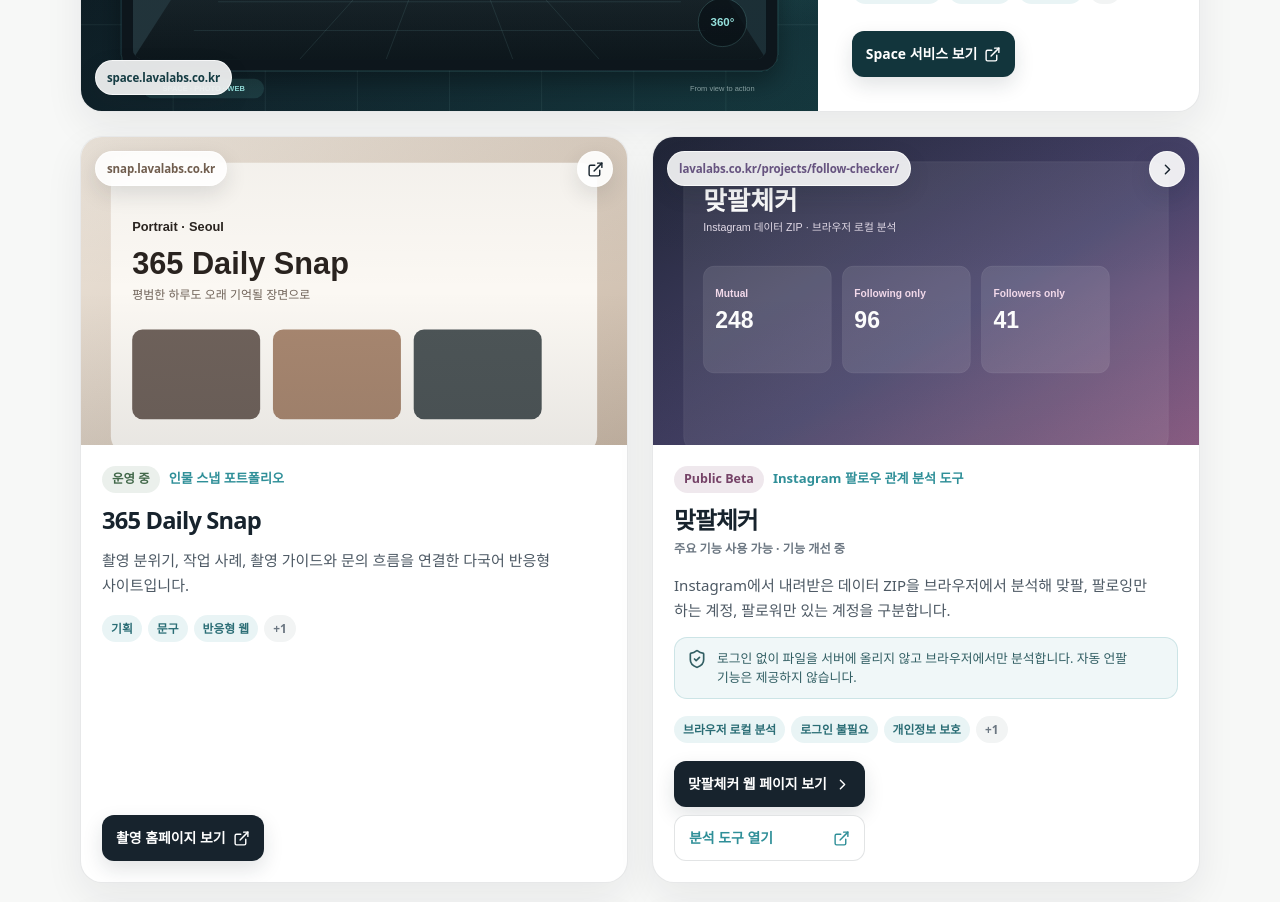
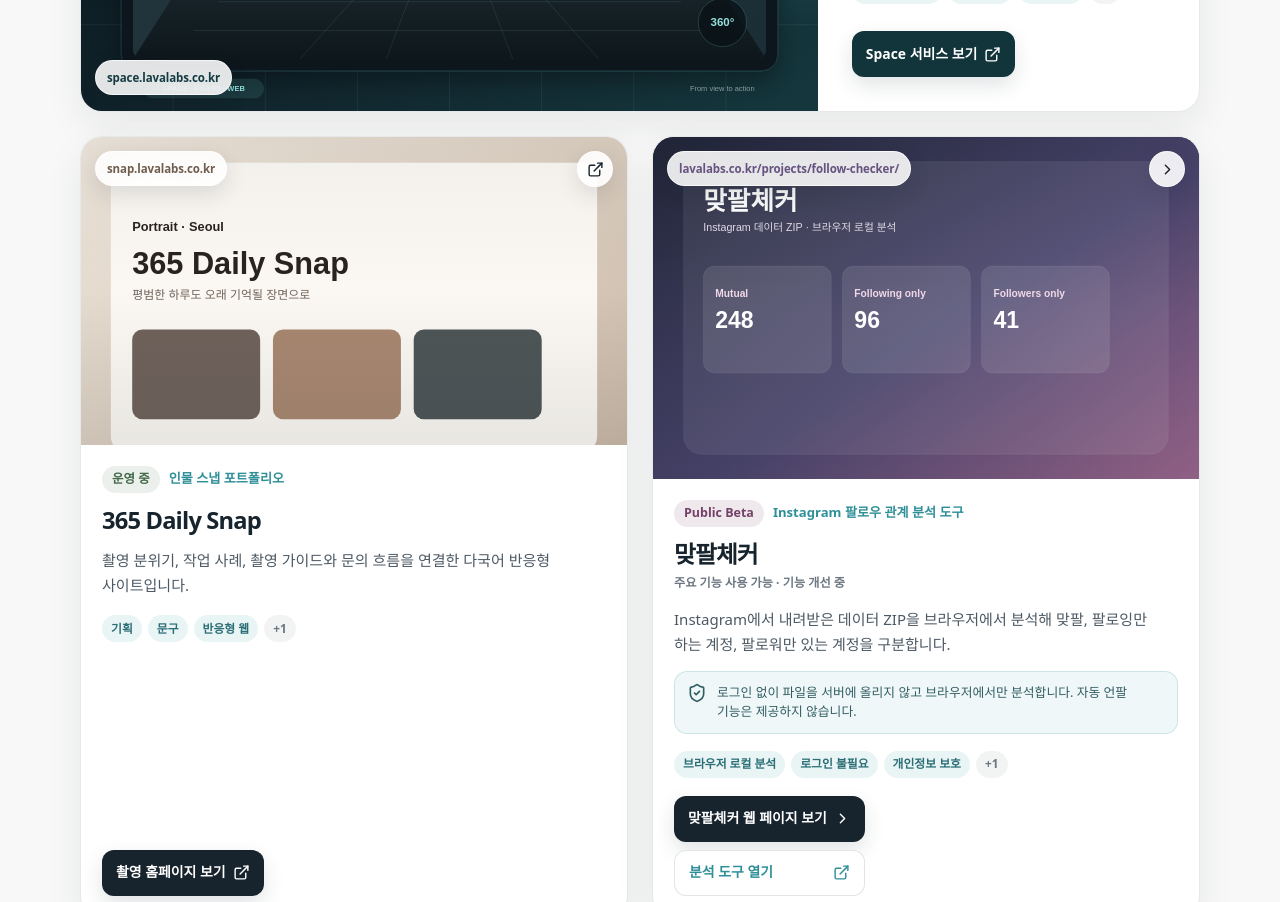
Before and after one commit to kyungminkim11/lavalabs-homepage, a React (Vite) app: page / in a window 1280 px wide. Shown: the part 3560-4462 px from the top of the page. Built offline with nearby package versions, Linux system fonts and the light colour scheme.

Commit message:
style: load Follow Checker preview refinements

```diff
--- a/src/styles/index.css
+++ b/src/styles/index.css
@@ -10,3 +10,4 @@
 @import "../professional-upgrades.css";
 @import "../mobile-contrast.css";
 @import "../interactive-hero-orb.css";
+@import "./follow-checker-polish.css";
```
